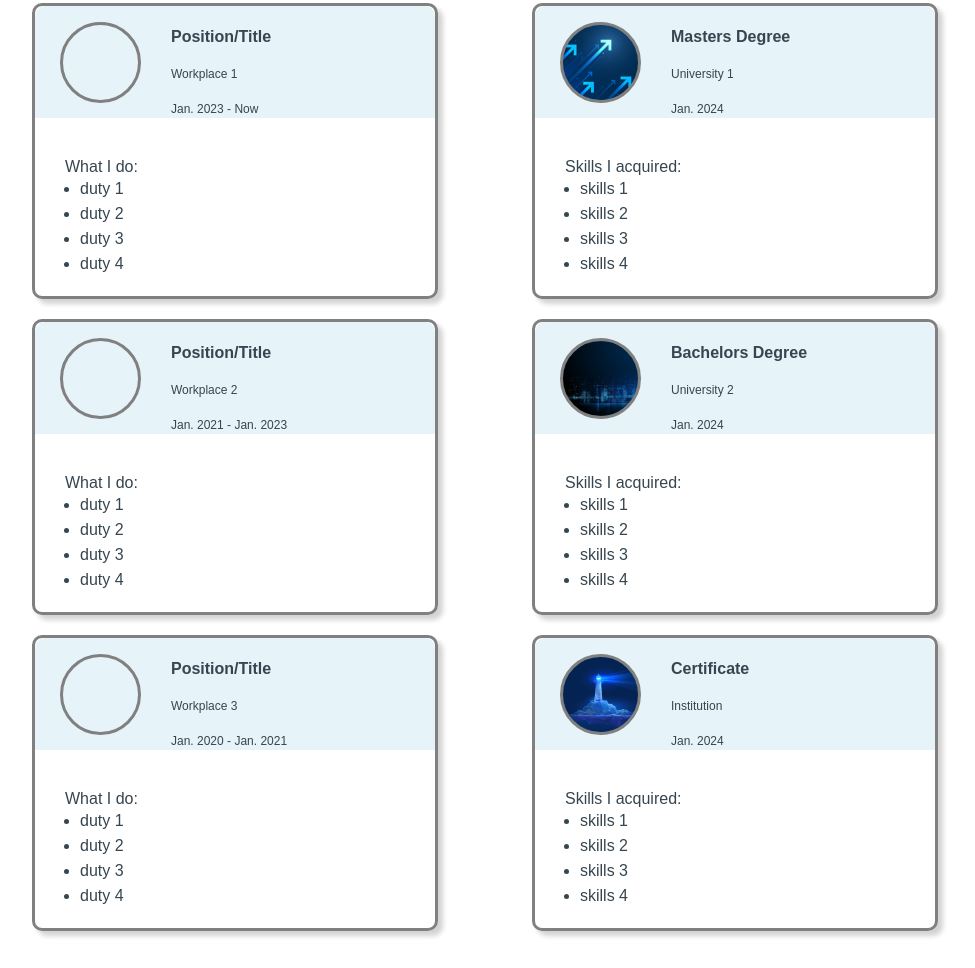
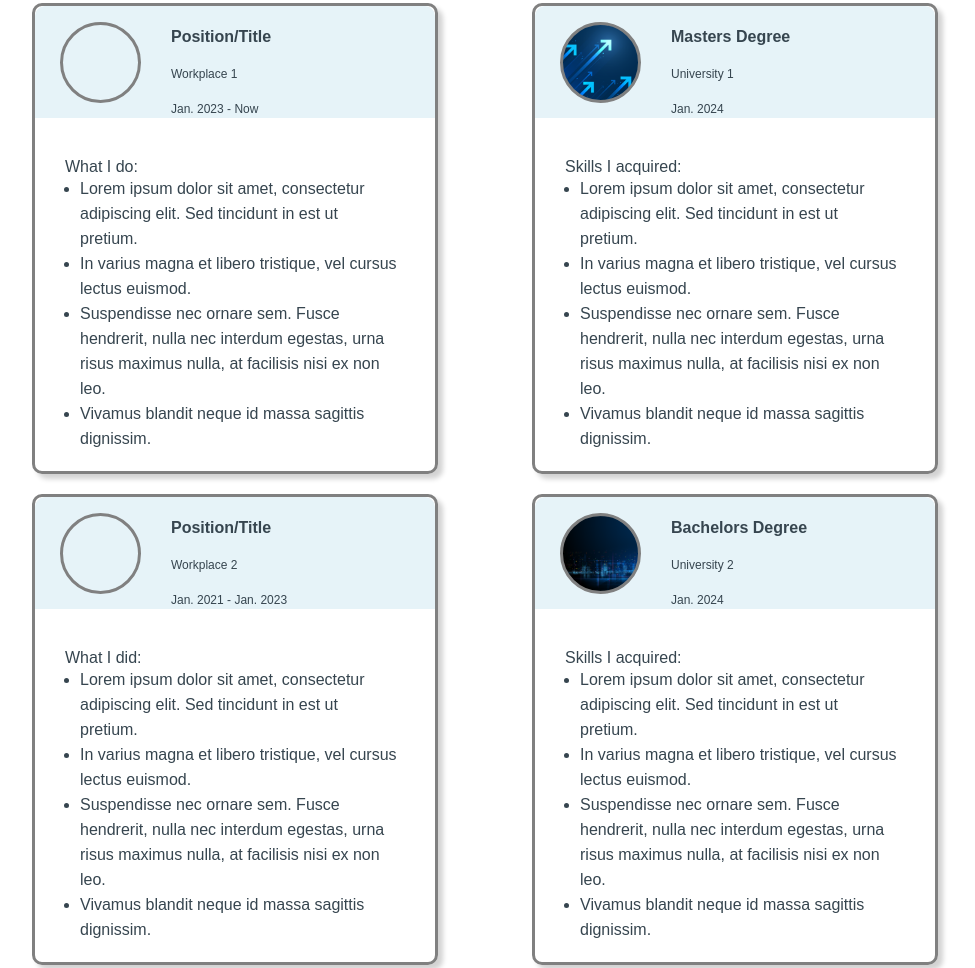
Before and after one commit to jreyes73/template-resume, a plain HTML site: page index.html in a window 1280 px wide. Shown: the part 1499-2467 px from the top of the page, without its empty margins (155-1130 px from the left). Drawn offline with Linux system fonts and the light colour scheme.

Commit message:
commit and edit

```diff
--- a/index.html
+++ b/index.html
@@ -49,10 +49,10 @@
                 <div class="skills">
                     <p>Skills I acquired:</p>
                     <ul>
-                        <li>skills 1</li>
-                        <li>skills 2</li>
-                        <li>skills 3</li>
-                        <li>skills 4</li>
+                        <li>Lorem ipsum dolor sit amet, consectetur adipiscing elit. Sed tincidunt in est ut pretium. </li>
+                        <li>In varius magna et libero tristique, vel cursus lectus euismod.</li>
+                        <li>Suspendisse nec ornare sem. Fusce hendrerit, nulla nec interdum egestas, urna risus maximus nulla, at facilisis nisi ex non leo.</li>
+                        <li> Vivamus blandit neque id massa sagittis dignissim.</li>
                     </ul>
                 </div>
             </div>
@@ -68,10 +68,10 @@
                 <div class="skills">
                     <p>Skills I acquired:</p>
                     <ul>
-                        <li>skills 1</li>
-                        <li>skills 2</li>
-                        <li>skills 3</li>
-                        <li>skills 4</li>
+                        <li>Lorem ipsum dolor sit amet, consectetur adipiscing elit. Sed tincidunt in est ut pretium. </li>
+                        <li>In varius magna et libero tristique, vel cursus lectus euismod.</li>
+                        <li>Suspendisse nec ornare sem. Fusce hendrerit, nulla nec interdum egestas, urna risus maximus nulla, at facilisis nisi ex non leo.</li>
+                        <li> Vivamus blandit neque id massa sagittis dignissim.</li>
                     </ul>
                 </div>
             </div>
@@ -87,10 +87,10 @@
                 <div class="skills">
                     <p>Skills I acquired:</p>
                     <ul>
-                        <li>skills 1</li>
-                        <li>skills 2</li>
-                        <li>skills 3</li>
-                        <li>skills 4</li>
+                        <li>Lorem ipsum dolor sit amet, consectetur adipiscing elit. Sed tincidunt in est ut pretium. </li>
+                        <li>In varius magna et libero tristique, vel cursus lectus euismod.</li>
+                        <li>Suspendisse nec ornare sem. Fusce hendrerit, nulla nec interdum egestas, urna risus maximus nulla, at facilisis nisi ex non leo.</li>
+                        <li> Vivamus blandit neque id massa sagittis dignissim.</li>
                     </ul>
                 </div>
             </div>
@@ -110,10 +110,10 @@
                 <div class="duties">
                     <p>What I do:</p>
                     <ul>
-                        <li>duty 1</li>
-                        <li>duty 2</li>
-                        <li>duty 3</li>
-                        <li>duty 4</li>
+                        <li>Lorem ipsum dolor sit amet, consectetur adipiscing elit. Sed tincidunt in est ut pretium. </li>
+                        <li>In varius magna et libero tristique, vel cursus lectus euismod.</li>
+                        <li>Suspendisse nec ornare sem. Fusce hendrerit, nulla nec interdum egestas, urna risus maximus nulla, at facilisis nisi ex non leo.</li>
+                        <li> Vivamus blandit neque id massa sagittis dignissim.</li>
                     </ul>
                 </div>
             </div>
@@ -127,12 +127,12 @@
                     </div>
                 </div>
                 <div class="duties">
-                    <p>What I do:</p>
+                    <p>What I did:</p>
                     <ul>
-                        <li>duty 1</li>
-                        <li>duty 2</li>
-                        <li>duty 3</li>
-                        <li>duty 4</li>
+                        <li>Lorem ipsum dolor sit amet, consectetur adipiscing elit. Sed tincidunt in est ut pretium. </li>
+                        <li>In varius magna et libero tristique, vel cursus lectus euismod.</li>
+                        <li>Suspendisse nec ornare sem. Fusce hendrerit, nulla nec interdum egestas, urna risus maximus nulla, at facilisis nisi ex non leo.</li>
+                        <li> Vivamus blandit neque id massa sagittis dignissim.</li>
                     </ul>
                 </div>
             </div>
@@ -146,12 +146,12 @@
                     </div>
                 </div>
                 <div class="duties">
-                    <p>What I do:</p>
+                    <p>What I did:</p>
                     <ul>
-                        <li>duty 1</li>
-                        <li>duty 2</li>
-                        <li>duty 3</li>
-                        <li>duty 4</li>
+                        <li>Lorem ipsum dolor sit amet, consectetur adipiscing elit. Sed tincidunt in est ut pretium. </li>
+                        <li>In varius magna et libero tristique, vel cursus lectus euismod.</li>
+                        <li>Suspendisse nec ornare sem. Fusce hendrerit, nulla nec interdum egestas, urna risus maximus nulla, at facilisis nisi ex non leo.</li>
+                        <li> Vivamus blandit neque id massa sagittis dignissim.</li>
                     </ul>
                 </div>
             </div>
@@ -182,7 +182,7 @@
                     <p>Lorem ipsum dolor sit amet, consectetur adipiscing elit. Nullam in placerat quam. Integer hendrerit lacus mauris, ut varius dolor accumsan at. Cras ut ex sed metus venenatis commodo.</p>
                 </div>
             </div>
-            <div class="skills-details">
+            <div class="skills-details bottom-gap">
                 <div class="skills-details-header">
                     <div class="details-info">
                         <p class="skills-heading">Adaptability</p>
@@ -232,7 +232,8 @@
             <div id="contact-blank"></div>
             <div class="details contact-box" id="contact-info-box">
                 <p>Click for Contact Info</p>
-                <div id="contact-info-details">
+            </div>
+            <div id="contact-info-details">
                     <p>John Doe</p>
                     <p>010-1234-5678</p>
                     <p>thisismyemail@email.com</p>
@@ -241,7 +242,6 @@
                         <a target="_blank" href="https://linkedin.com"><div id="linkedin-logo" class="sns-frame"></div></a>
                         <a target="_blank" href="https://instagram.com"><div id="instagram-logo" class="sns-frame"></div></a>
                     </div>
-                </div>
             </div>
         </article>
     </div>
--- a/index.js
+++ b/index.js
@@ -4,6 +4,10 @@ let contactInfoBox = document.getElementById("contact-info-box");
 let contactInfoDetails = document.getElementById("contact-info-details");
 
 contactInfoBox.addEventListener("click", () => {
-    contactInfoDetails.style.display = "flex";
+    if (contactInfoDetails.style.display === "none") {
+        contactInfoDetails.style.display = "flex";
+    } else {
+        contactInfoDetails.style.display = "none";
+    }
 }
 )
--- a/resources/style.css
+++ b/resources/style.css
@@ -5,7 +5,7 @@
 }
 
 nav {
-    background-color: gray;
+    background-color: white;
     height: 3rem;
     border-bottom: 1px solid #36454f;
     box-shadow: 1px 1px lightslategray;
@@ -170,6 +170,7 @@ p, li {
 .skills ul {
     margin-left: 45px;
     line-height: 25px;
+    width: 80%;
 }
 
 .duties {
@@ -184,6 +185,7 @@ p, li {
 .duties ul {
     margin-left: 45px;
     line-height: 25px;
+    width: 80%;
 }
 
 .skills-details {
@@ -260,6 +262,10 @@ p, li {
     background-repeat: no-repeat;
 }
 
+.bottom-gap {
+    margin-bottom: 4rem;
+}
+
 .contact-box {
     display: flex;
     justify-content: center;
@@ -279,37 +285,51 @@ p, li {
 }
 
 #contact-info-details {
-    padding-top: 1rem;
+    border: 3px gray solid;
+    border-radius: 10px;
+    box-shadow: 5px 5px 5px lightgrey;
+    width: 80%;
+    margin: 0 auto 20px auto;
     display: none;
     flex-direction: column;
     line-height: 2rem;
     font-size: 1.2rem;
+    font-weight: 700;
+}
+
+#contact-info-details p {
+    padding-top: 1rem;
+    padding-left: 25px;
 }
 
 .sns {
-    margin: 1.5rem auto;
+    display: flex;
+    justify-content: space-evenly;
+    margin-top: 2rem;
+    margin-bottom: 2rem;
 }
 
 .sns-frame {
     display: inline-block;
     width: 100px;
     height: 100px;
-    border: 3px gray solid;
-    border-radius: 10px;
     box-shadow: 5px 5px 5px lightgrey;
 }
 
 #linkedin-logo {
     background-image: url(./linked-in-logo.jpg);
     background-size: cover;
+    border-radius: 10px;
 }
 
 #instagram-logo {
     background-image: url(./instagram-logo.jpg);
     background-size: cover;
+    border-radius: 30px;
 }
 
 @media only screen and (min-width: 768px) {
+
     .img-banner {
         display: block;
         width: 100%;
@@ -350,6 +370,11 @@ p, li {
         box-shadow: 5px 5px;
     }
 
+    .skills-details {
+        background-color: greenyellow;
+        width: 60%;
+    }
+
 }
 
 @media only screen and (min-width: 1000px) {
@@ -375,4 +400,5 @@ p, li {
         /* width: 50%; */
         float: left;
     }
+
 }
```
